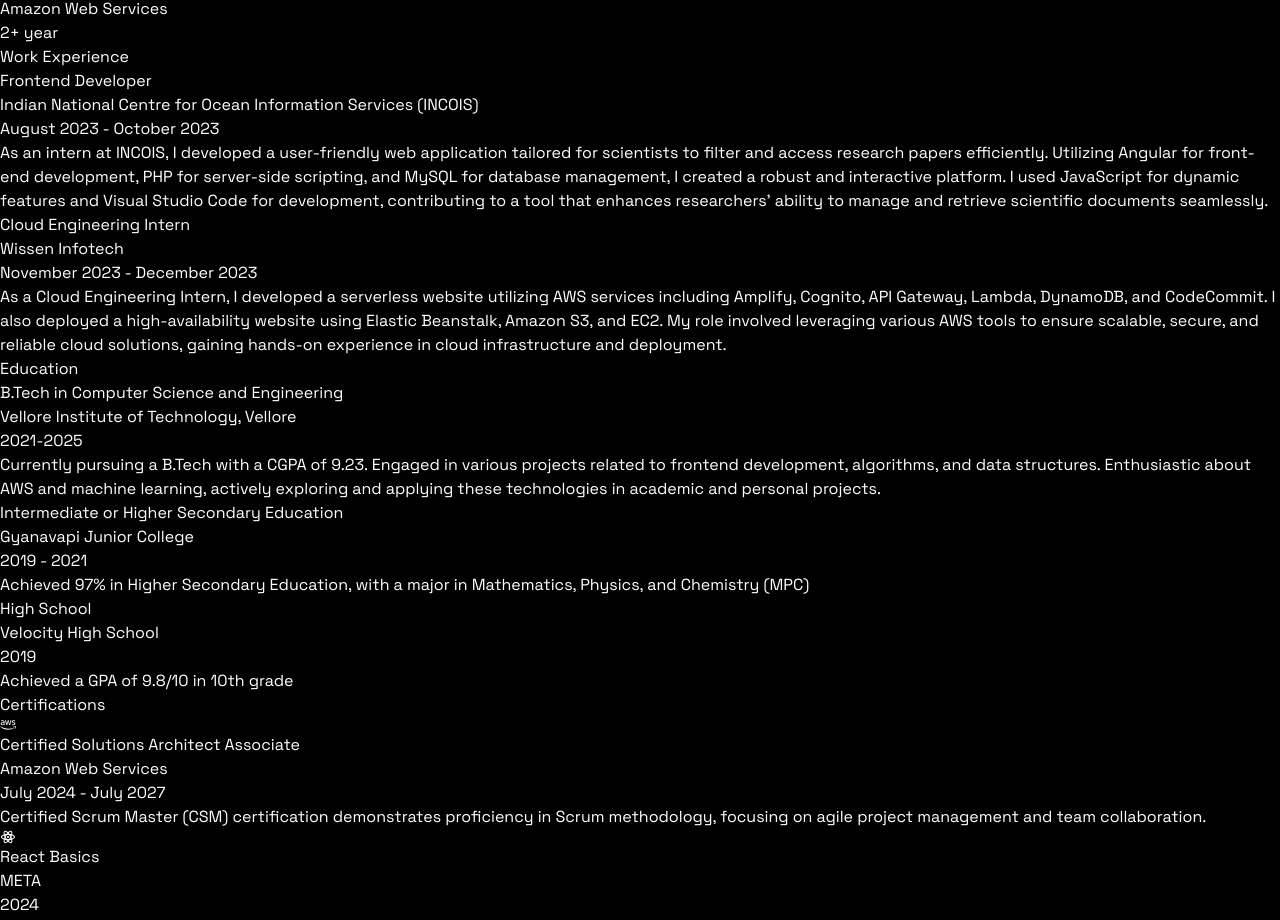
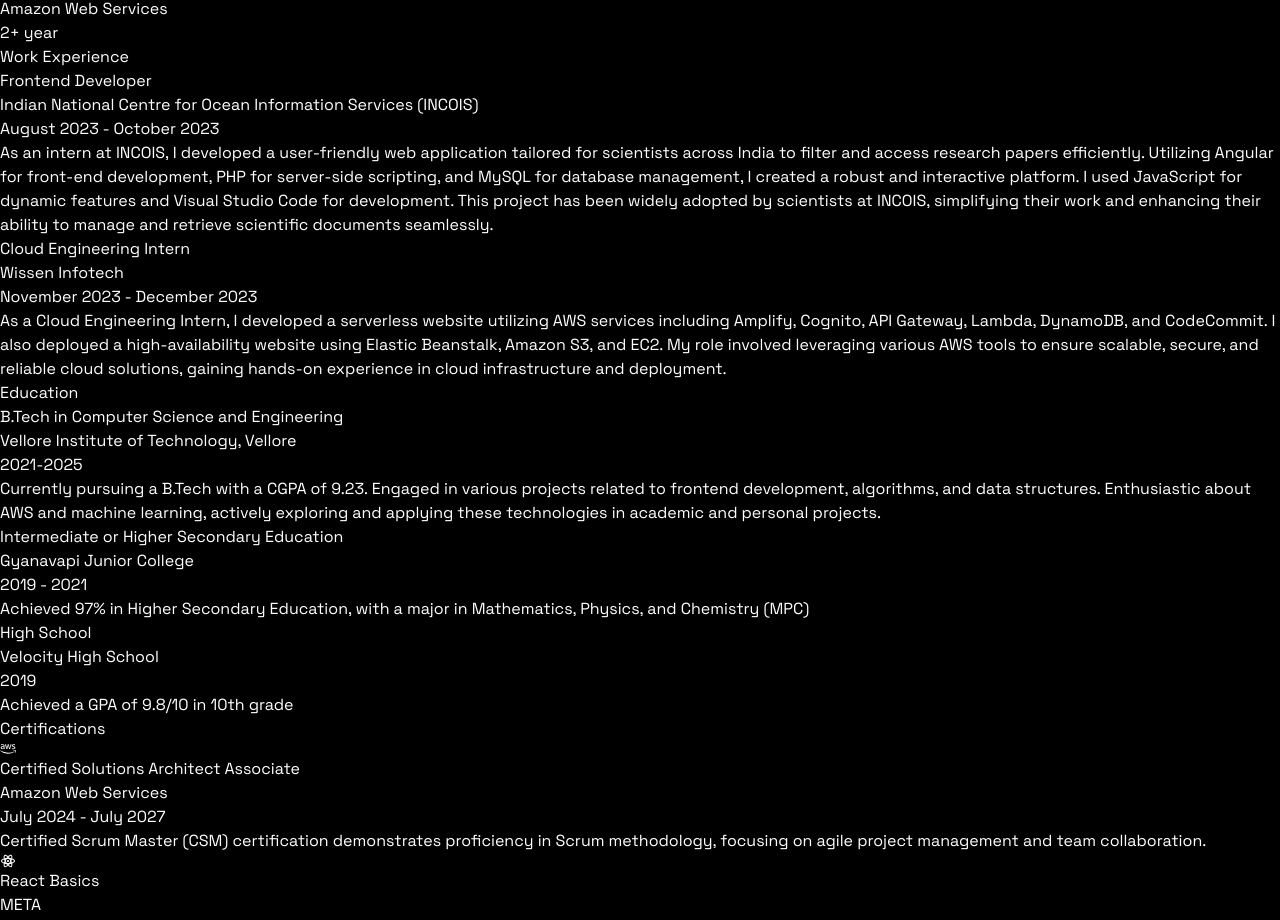
Before and after one commit to Tarun-Pantangi/TarunPantangiPortfolio, a React (Vite) app: page / in a window 1280 px wide. Shown: the part 3676-4596 px from the top of the page. Built offline with nearby package versions, Linux system fonts and the light colour scheme.

Commit message:
Update index.jsx

```diff
--- a/src/constants/index.jsx
+++ b/src/constants/index.jsx
@@ -161,8 +161,8 @@
     company: "Indian National Centre for Ocean Information Services (INCOIS)",
     duration: "August 2023 - October 2023",
     description:
-      "As an intern at INCOIS, I developed a user-friendly web application tailored for scientists to filter and access research papers efficiently. Utilizing Angular for front-end development, PHP for server-side scripting, and MySQL for database management, I created a robust and interactive platform. I used JavaScript for dynamic features and Visual Studio Code for development, contributing to a tool that enhances researchers' ability to manage and retrieve scientific documents seamlessly.",
-  },
+      "As an intern at INCOIS, I developed a user-friendly web application tailored for scientists across India to filter and access research papers efficiently. Utilizing Angular for front-end development, PHP for server-side scripting, and MySQL for database management, I created a robust and interactive platform. I used JavaScript for dynamic features and Visual Studio Code for development. This project has been widely adopted by scientists at INCOIS, simplifying their work and enhancing their ability to manage and retrieve scientific documents seamlessly.",
+},
   {
     title: "Cloud Engineering Intern",
     company: "Wissen Infotech",
```
